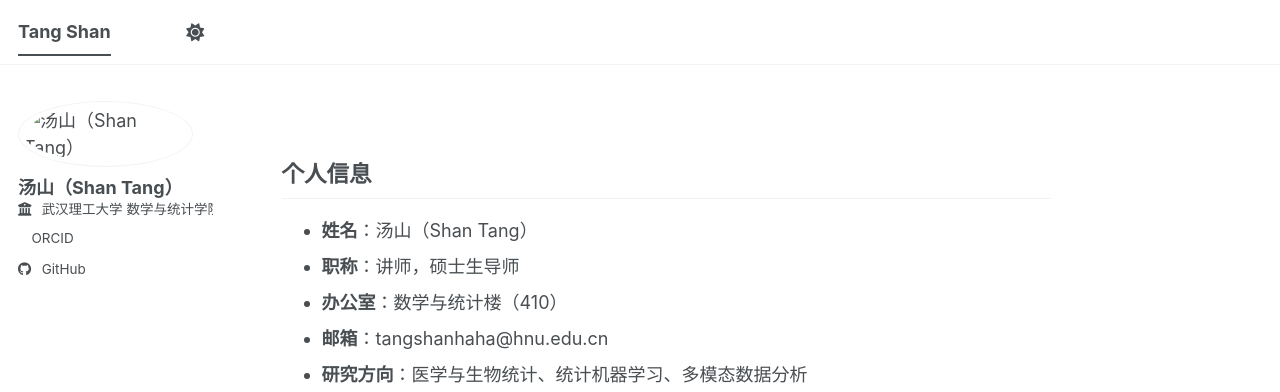
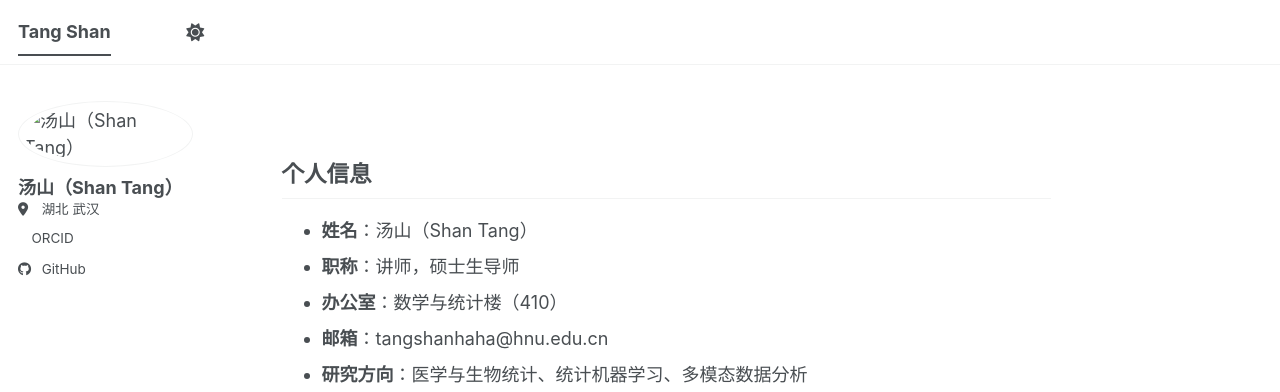
Before and after one commit to tsnm1/tsnm1.github.io, a Jekyll site: the page built from _pages/about.md, in a window 1280 px wide. Shown: the top 392 px of the page. Built offline with Jekyll 4.4.1, drawn with Linux system fonts in a browser that asks for light colours; a style sheet for code colours, icons or effects is not loaded.

Commit message:
Update _config.yml

```diff
--- a/_config.yml
+++ b/_config.yml
@@ -27,8 +27,8 @@ author:
   name             : "汤山（Shan Tang）"
   pronouns         : # example: "she/her"
   bio              : #"医学与生物统计、统计机器学习、多模态数据分析"
-  location         : # "湖北 武汉" # "Earth"
-  employer         : "武汉理工大学  数学与统计学院"
+  location         : "湖北 武汉" # "Earth"
+  employer         : # "武汉理工大学  数学与统计学院"
   uri              : # URL
   email            : # "tangshanst@whut.edu.cn"
 
```
